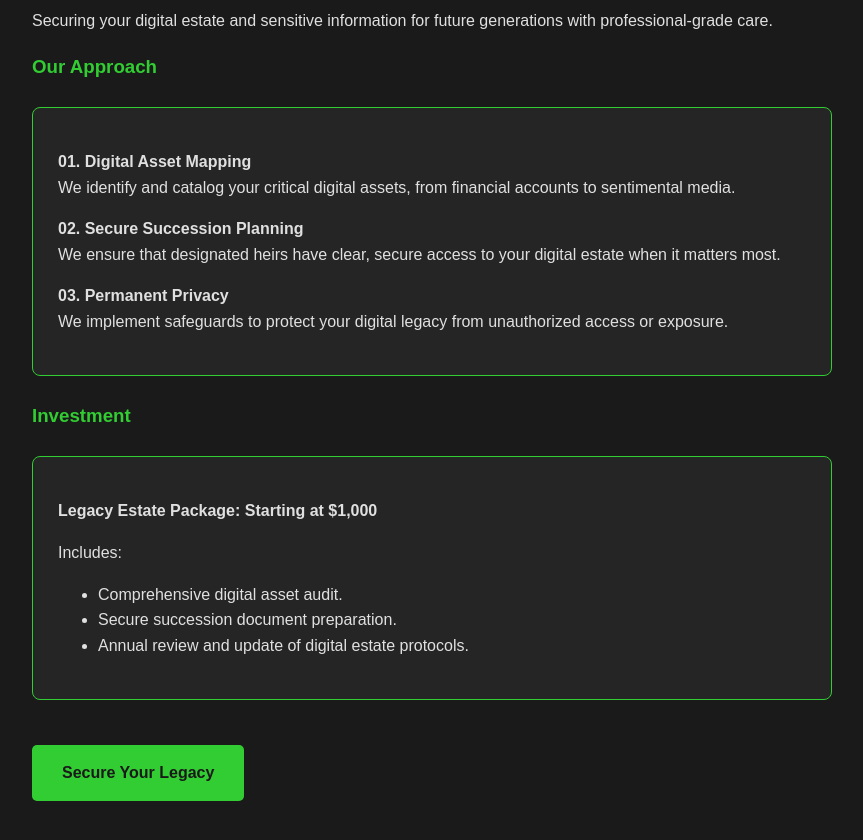
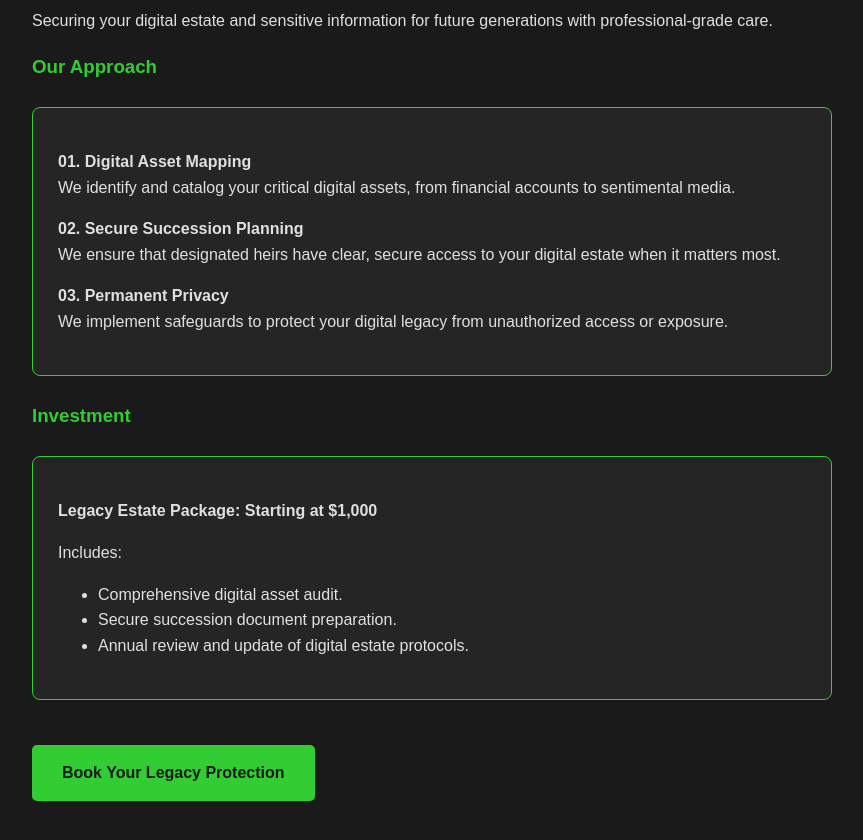
Before and after one commit to kit-ccd/kit-ccd.github.io, a plain HTML site: page legacy-protection.html in a window 1280 px wide. Shown: the part 172-1012 px from the top of the page, without its empty margins (208-1071 px from the left). Drawn offline with Linux system fonts and the light colour scheme.

Commit message:
Update button with active contact email

```diff
--- a/legacy-protection.html
+++ b/legacy-protection.html
@@ -36,7 +36,7 @@
             </ul>
         </div>
 
-        <a href="#" class="btn">Secure Your Legacy</a>
+        <a href="mailto:kit@civiliancyberdefense.com?subject=Inquiry: Legacy Protection" class="btn">Book Your Legacy Protection</a>
     </div>
 </body>
 </html>
```
